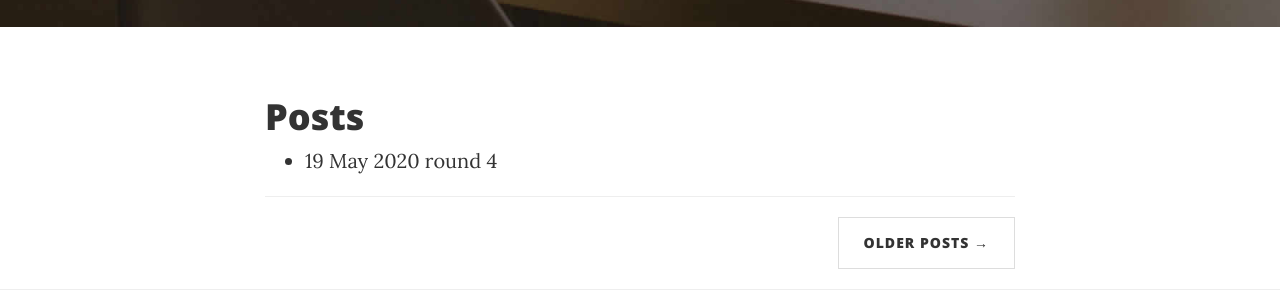
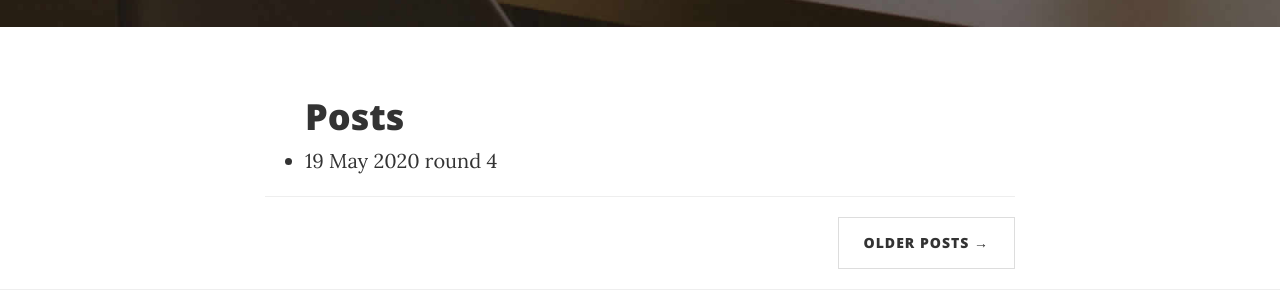
Before and after one commit to alanboy/competitive-programming, a Jekyll site: the page built from blog/index.html, in a window 1280 px wide. Shown: the part 597-891 px from the top of the page. Built offline with Jekyll 4.4.1, drawn with Linux system fonts in a browser that asks for light colours.

Commit message:
update default

```diff
--- a/blog/index.html
+++ b/blog/index.html
@@ -2,10 +2,10 @@
 layout: default
 title: Posts
 ---
-    <h1>{{ page.title }}</h1>
     <ul class="posts">
 
       {% for post in site.posts %}
+        <h1>{{ page.title }}</h1>
         <li><span>{{ post.date | date_to_string }}</span>
         <a href="{{ post.url }}" title="{{ post.title }}">{{ post.title }}</a></li>
       {% endfor %}
```
